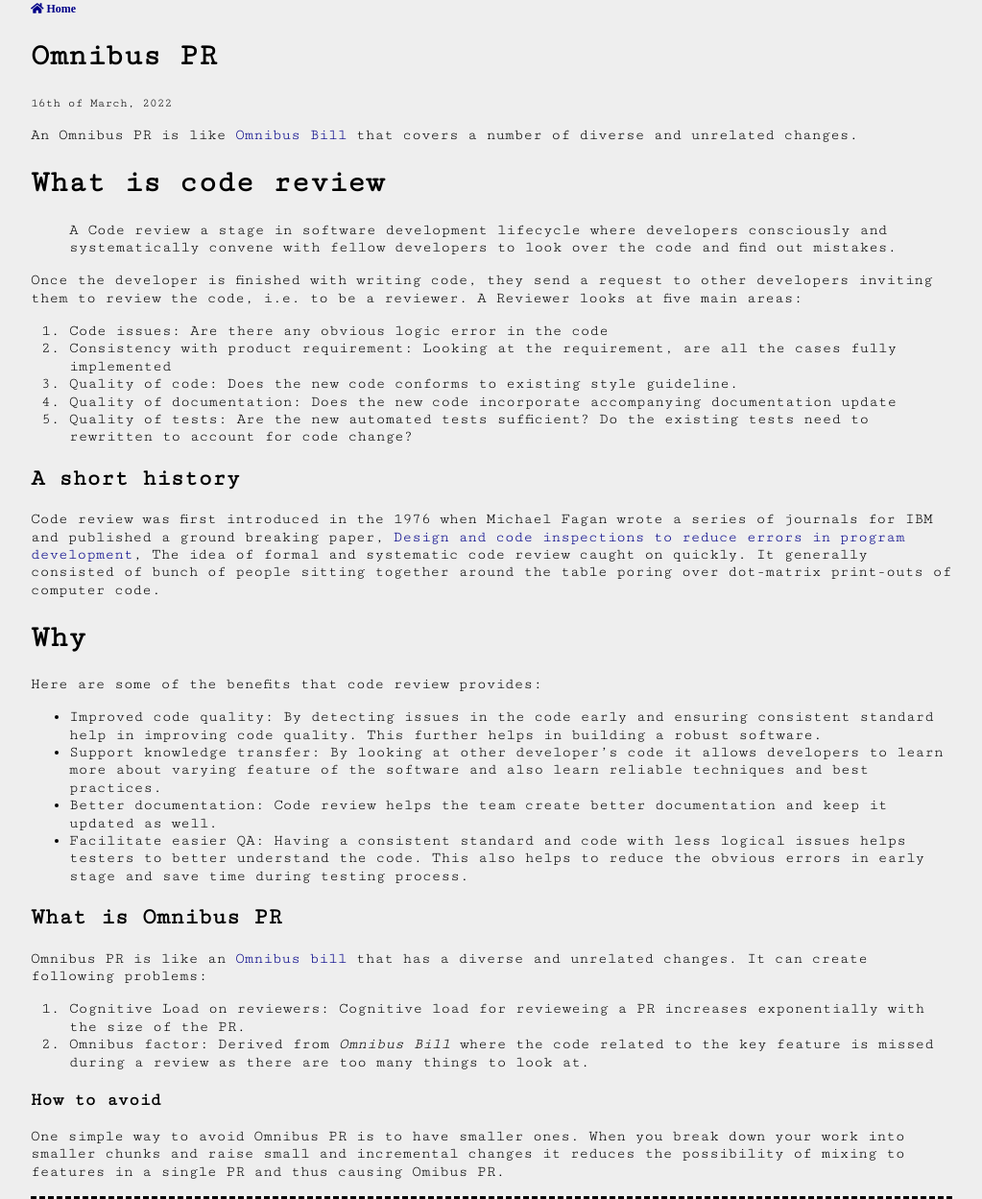
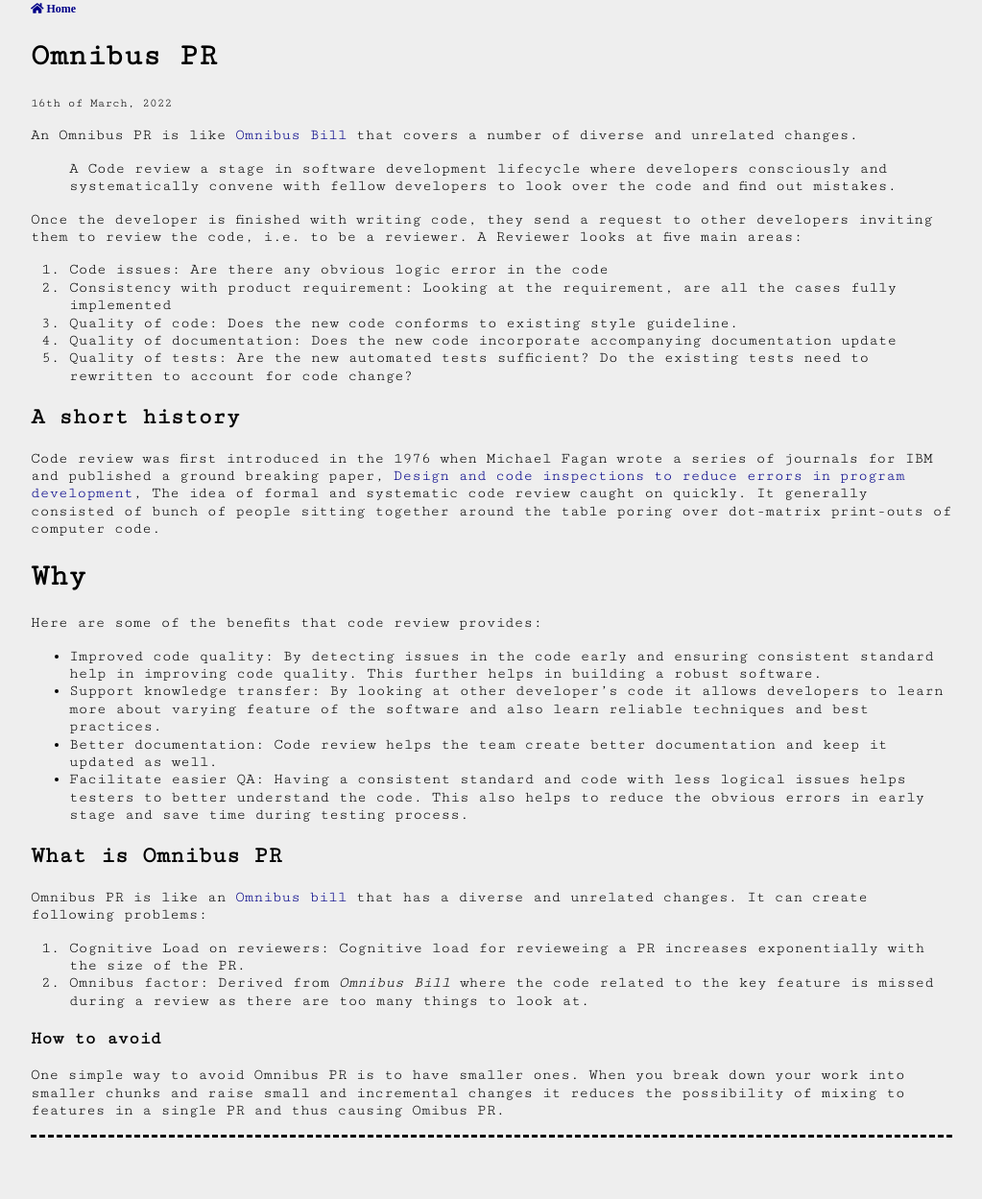
Before and after one commit to sengarkuldeep-blogs/sengarkuldeep-blogs.github.io, a Jekyll site: the page built from _posts/2022-03-16-omnibus-factor.markdown, in a window 1280 px wide. Shown: the whole page at 96% size, without its empty margins (128-1151 px from the left). Built offline with Jekyll 4.4.1, drawn with Linux system fonts in a browser that asks for light colours; nearby versions of some CDN libraries; after the commit the page ends 1185 px from its top, so only the background shows below that.

```diff
--- a/_posts/2022-03-16-omnibus-factor.markdown
+++ b/_posts/2022-03-16-omnibus-factor.markdown
@@ -11,7 +11,6 @@
 
 <!-- more -->
 
-# What is code review
 > A Code review a stage in software development lifecycle where developers consciously and systematically convene with fellow developers to look over the code and find out mistakes.
 
 Once the developer is finished with writing code, they send a request to other developers inviting them to review the code, i.e. to be a reviewer. A Reviewer looks at five main areas:
```
